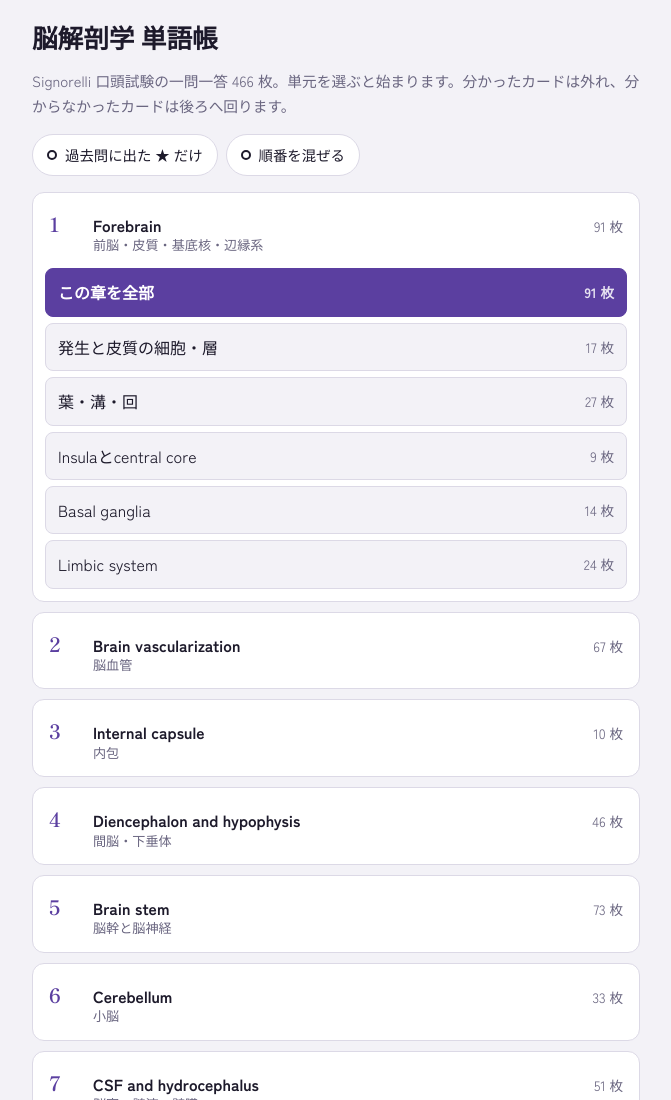
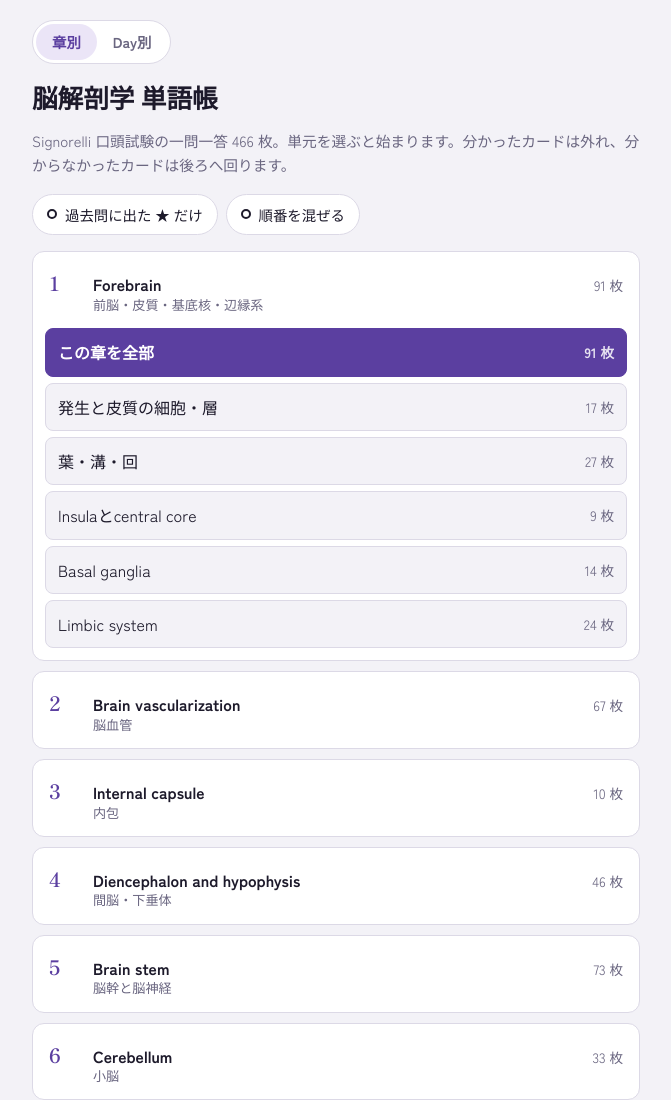
Before and after one commit to yutanihonhungary-max/neuro-flashcards, a plain HTML site: page index.html in a window 1280 px wide. Shown: the top 1100 px of the page, without its empty margins (304-975 px from the left). Drawn offline with Linux system fonts and the light colour scheme.

Commit message:
Add a switch between the chapter and Day versions
Co-Authored-By: Claude Opus 5.5 <noreply@anthropic.com>
Claude-Session: https://claude.ai/code/session_01BxsnWn4Lu5fpSX7BxpjE9E

```diff
--- a/index.html
+++ b/index.html
@@ -103,10 +103,14 @@ summary::-webkit-details-marker{display:none}
 .show{grid-column:1/-1;background:var(--violet);border-color:var(--violet)!important;color:var(--surface)}
 .toast{background:var(--ok-soft);color:var(--ok);border:1px solid var(--ok);border-radius:10px;padding:10px 14px;font-size:.92rem;font-weight:700}
 @media (prefers-reduced-motion: reduce){.fill{transition:none}}
+.switch{display:flex;background:var(--surface);border:1px solid var(--line);border-radius:999px;padding:3px;align-self:flex-start}
+.switch a{padding:6px 16px;border-radius:999px;font-size:.9rem;color:var(--muted);text-decoration:none;font-weight:600}
+.switch a[aria-current="page"]{background:var(--violet-soft);color:var(--violet)}
 </style>
 </head>
 <body>
 <main class="wrap" id="home">
+  <nav class="switch" aria-label="版の切り替え"><a href="./" aria-current="page">章別</a><a href="day/">Day別</a></nav>
   <h1>脳解剖学 単語帳</h1>
   <p class="lede">Signorelli 口頭試験の一問一答 <span id="total"></span> 枚。単元を選ぶと始まります。分かったカードは外れ、分からなかったカードは後ろへ回ります。</p>
   <div class="opts">
```
Also changed, not shown: day/index.html (+4 -0 lines), src/day_base.html (+4 -0 lines), day/manifest.webmanifest, 1 other file.
